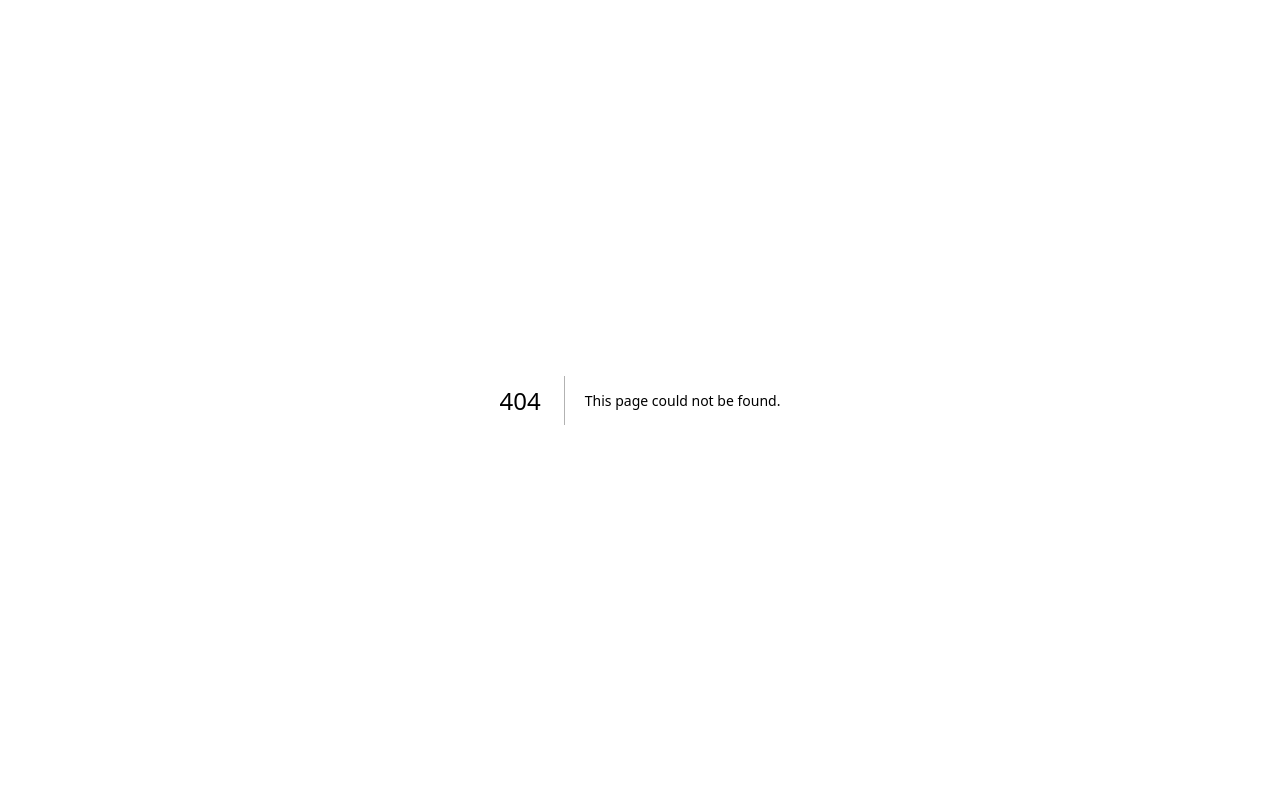
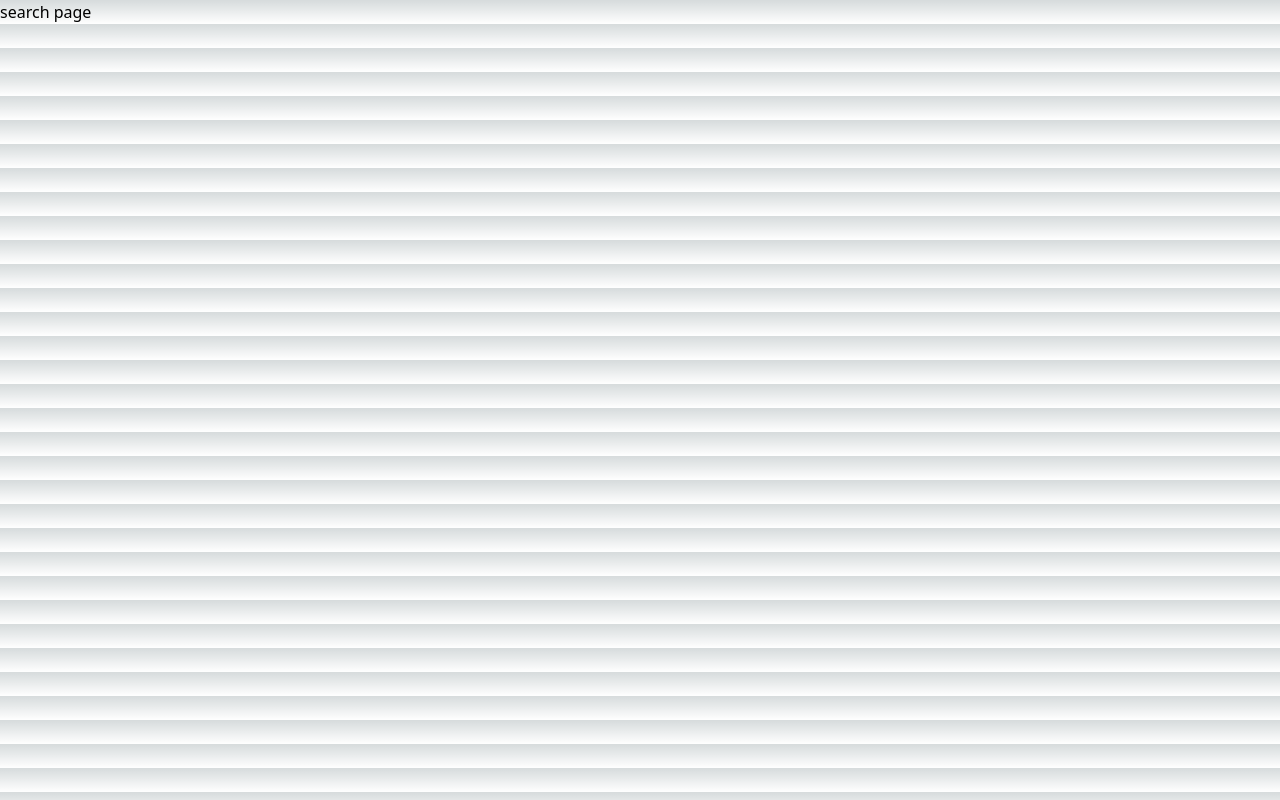
Before and after one commit to Song-Ahyeon/bar-test-app, a Next.js app: page /search in a window 1280 px wide. Before the commit this address had no page. Built offline with nearby package versions, Linux system fonts and the light colour scheme.

Commit message:
Create search page

```diff
--- /dev/null
+++ b/pages/search/index.tsx
@@ -0,0 +1,9 @@
+const SearchPage = () => {
+    return (
+        <>
+        <p>search page</p>
+        </>
+    )
+}
+
+export default SearchPage;
```
